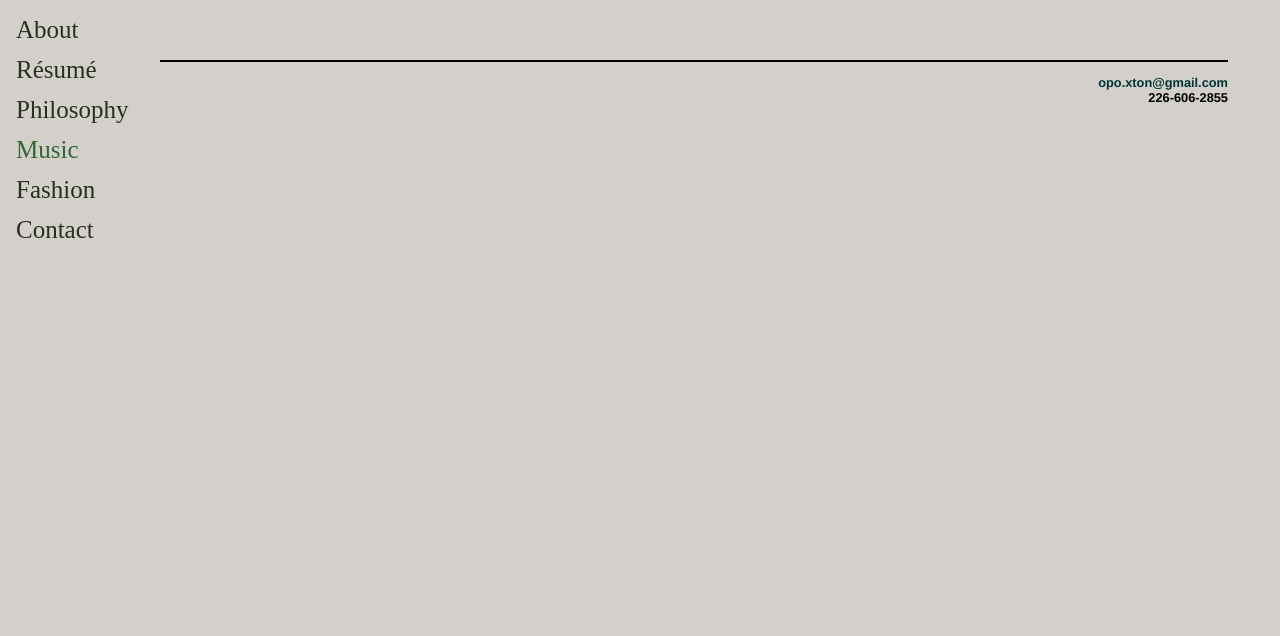
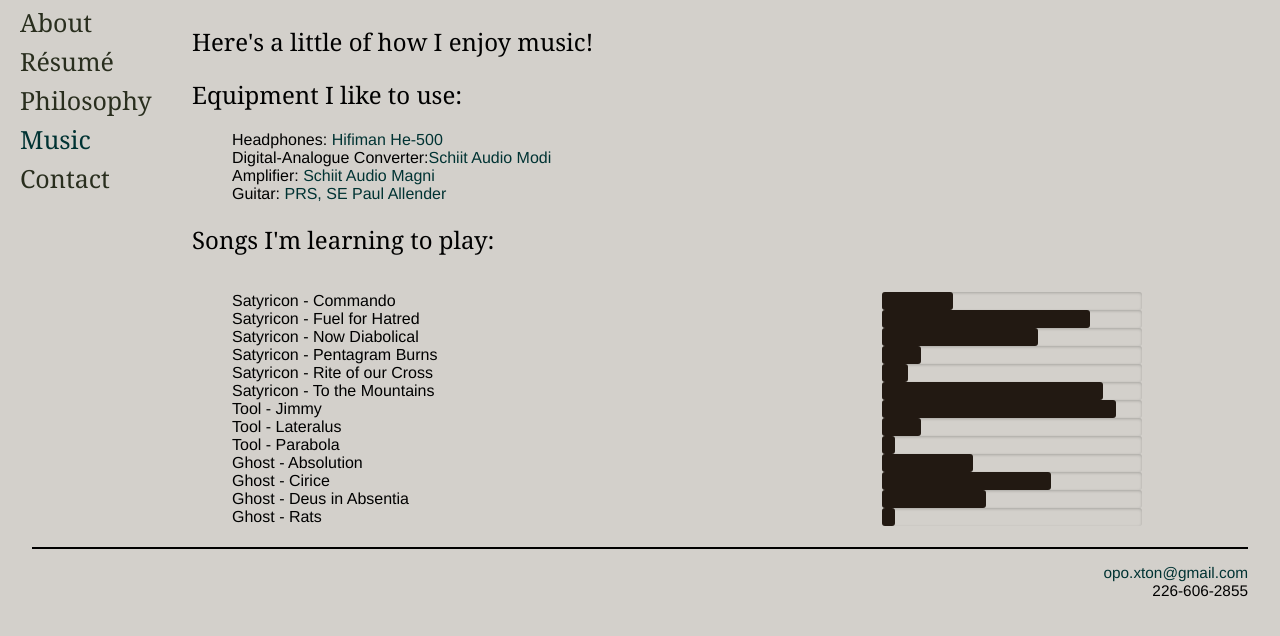
Before and after one commit to allofher/allofher.github.io, a Jekyll site: the page built from music/index.html, in a window 1280 px wide. Shown: the top 636 px of the page. Built offline with Jekyll 4.4.1, drawn with Linux system fonts in a browser that asks for light colours.

Commit message:
music page+
changed global site stuff (re fonts, sizings, footer/nav bar) and created the music page

```diff
--- a/_includes/navigation.html
+++ b/_includes/navigation.html
@@ -1,10 +1,8 @@
 <div class="sidenav">
-  <!--<a href="/" {% if page.url == "/" %}style="color:#336633;"{% endif %}>Home</a>-->
-  <a href="/about" {% if page.url == "/about/" %}style="color:#336633;"{% endif %}>About</a>
+  <a href="/about" {% if page.url == "/about/" %}style="color:#003333;"{% endif %}>About</a>
   <a href="/files/Oxton Resume.pdf">Résumé</a>
-  <a href="/philosophy" {% if page.url == "/philosophy/" %}style="color:#336633;"{% endif %}>Philosophy</a>
-  <!--<a href="/blog" {% if page.url == "/blog/" %}style="color:#336633;"{% endif %}>Blog</a>-->
-  <a href="/music" {% if page.url == "/music/" %}style="color:#336633;"{% endif %}>Music</a>
-  <a href="/fashion" {% if page.url == "/fashion/" %}style="color:#336633;"{% endif %}>Fashion</a>
-  <a href="/about/">Contact</a>
+  <a href="/philosophy" {% if page.url == "/philosophy/" %}style="color:#003333;"{% endif %}>Philosophy</a>
+  <a href="/music" {% if page.url == "/music/" %}style="color:#003333;"{% endif %}>Music</a>
+  <!--<a href="/fashion" {% if page.url == "/fashion/" %}style="color:#003333;"{% endif %}>Fashion</a>-->
+  <a href="mailto:opo.xton@gmail.com">Contact</a>
 </div>
--- a/_layouts/default.html
+++ b/_layouts/default.html
@@ -6,11 +6,13 @@
 			<link rel="stylesheet" type="text/css" href="/css/main.css">
 		</head>
 		<body>
+			<div class="gap-5"></div>
 			{% include navigation.html %}
 			<div class="main">
 			{{ content }}
 
 			</div><!-- /.container -->
+			<div class="gap-5"></div>
 			<footer>
 	    		<ul>
 	        		<li><a href="mailto:opo.xton@gmail.com">opo.xton@gmail.com</a></li>
--- a/css/main.css
+++ b/css/main.css
@@ -1,23 +1,16 @@
-/* ================================================================================================= */
+/* ========================================================================= */
 /* MAIN CSS CONTENT FOR WHOLE SITE */
-/* ================================================================================================= */
+/* ========================================================================= */
+/* Style page content */
+.main {
+  margin-left: 160px; /* Same as the width of the sidebar */
+  padding: 0px 0px;
+}
 
 body {
-    margin: 60px auto;
+    margin: 0px auto;
     background-color: #D3D0CB;
     width: 95%;
-}
-
-nav ul, footer ul {
-    font-family:'Helvetica', 'Arial', 'Sans-Serif';
-    padding: 0px;
-    list-style: none;
-    font-weight: bold;
-}
-
-nav ul li{
-    display: inline;
-    margin-right: 20px;
 }
 
 a {
@@ -30,67 +23,108 @@
 }
 
 h1 {
-    font-size: 3em;
-    font-family:'Helvetica', 'Arial', 'Sans-Serif';
+    font-size: 1.5em;
+    font-family:'Georgia', sans-serif;
+    color: #1B2021;
+}
+
+h2 {
+  font-family: 'Georgia', sans-serif;
+  font-weight: lighter;
+}
+
+ul li {
+  font-family: 'Helvetica', serif;
+}
+
+ul {
+  list-style: none;
 }
 
 p {
-    font-size: 1.5em;
     line-height: 1.4em;
+    font-family: 'Helvetica', serif;
 }
 
+/* ========================================================================= */
+/* empty containers for forced spacing */
+/* ========================================================================= */
+.gap-20 {
+  width:100%;
+  height:20px;
+}
+
+.gap-5 {
+  width:100%;
+  height:5px;
+}
+
+/* ========================================================================= */
+/* footer */
+/* ========================================================================= */
 footer {
-    margin-right: 20px;
     text-align: right;
     border-top: 2px solid black;
     font-size: .8em;
 }
 
-/* ================================================================================================= */
+footer ul {
+    font-family:'Helvetica', sans-serif;
+    padding: 0px;
+    font-size: 1.2em;
+}
+
+/* ========================================================================= */
 /* navigation bar */
-/* ================================================================================================= */
-
+/* ========================================================================= */
 .sidenav {
+  font-family: 'Georgia', sans-serif;
   width: 160px;
   position: fixed;
   top: 0;
   left: 0;
   background-color: #D3D0CB;
   overflow-x: hidden;
-  padding-top: 10px;
 }
 
 /* The navigation menu links */
 .sidenav a {
-  padding: 6px 8px 6px 16px;
+  padding: 5px 0px 0px 20px;
   text-decoration: none;
+  font-family: 'Georgia', sans-serif;
   font-size: 25px;
   color: #292E1E;
   display: block;
 }
 
-/* Style page content */
-.main {
-  margin-left: 160px; /* Same as the width of the sidebar */
-  padding: 0px 10px;
+nav ul li{
+    display: inline;
+    margin-right: 20px;
 }
 
-/* On smaller screens, where height is less than 450px, change the style of the sidebar (less padding and a smaller font size) */
+nav ul {
+    font-family:'Helvetica', sans-serif;
+    padding: 0px;
+    font-weight: bold;
+}
+
+/*Change sidebar for screens with height less than 450px*/
 @media screen and (max-height: 450px) {
   .main {margin-left: 140px;}
   .sidenav {padding-top: 15px; width: 140px;}
   .sidenav a {font-size: 16px;}
 }
 
-/* ================================================================================================= */
+/* ========================================================================= */
 /* Philosophy accordian
-/* ================================================================================================= */
+/* ========================================================================= */
 .accordion {
   background-color: #D3D0CB;
   cursor: pointer;
   padding: 22px;
-  font-size: 3em;
-  font-family:'Helvetica', 'Arial', 'Sans-Serif';
+  font-size: 1.5em;
+  font-family:'Georgia', sans-serif;
+  font-weight: bold;
   color: #1B2021;
   width: 100%;
   text-align: left;
@@ -99,15 +133,50 @@
   transition: 0.4s;
 }
 
-/* Style the accordion panel. Note: hidden by default */
 .panel {
-  font-size: 1.5em;
+  font-family: 'Helvetica', serif;
   padding: 0 18px;
   background-color: #D3D0CB;
   display: none;
   overflow: hidden;
 }
 
-.panel ul{
-  list-style: none;
+/* ========================================================================= */
+/* Music Tab Blocks
+/* ========================================================================= */
+.songTitles {
+  float: left;
 }
+
+.songProgress {
+  float: right;
+  width: 300px;
+  text-align: right;
+}
+
+.progressBar {
+  width: 100%;
+  background-color: inherit;
+  padding 3px;
+  border-radius: 3px;
+  box-shadow: inset 0 1px 3px rgba(0, 0, 0, 0.2);
+}
+
+.progressBarFill{
+  display: block;
+  background-color: #221912;
+  border-radius: 3px;
+  height: 18px;
+}
+
+/*.songProgress ul li {
+  display: inline;
+  border: 1px solid black;
+  margin-left: -1px;
+}*/
+
+.songContainer {
+  position: relative;
+  overflow: auto;
+  width: 90%;
+}
--- a/music/index.html
+++ b/music/index.html
@@ -1,4 +1,105 @@
 ---
 layout: default
-title: Doot Doot
+title: ♪
 ---
+<div>
+  <h2>Here's a little of how I enjoy music!</h2>
+  <h2>Equipment I like to use:</h2>
+    <ul>
+      <li>Headphones: <a href="/files/HiFiMANHE500.pdf">Hifiman He-500</a></li>
+      <li>Digital-Analogue Converter:<a href="http://www.schiit.com/products/modi-1">Schiit Audio Modi</a></li>
+      <li>Amplifier: <a href="http://www.schiit.com/products/magni-1">Schiit Audio Magni</a></li>
+      <li>Guitar: <a href="https://www.sweetwater.com/store/detail/SEPAPB--prs-se-paul-allender-purple-burst">PRS, SE Paul Allender</a></li>
+    </ul>
+  <h2>Songs I'm learning to play:</h2>
+  <div class="songContainer">
+    <div class="songTitles">
+      <ul>
+        <li>Satyricon - Commando</li>
+        <li>Satyricon - Fuel for Hatred</li>
+        <li>Satyricon - Now Diabolical</li>
+        <li>Satyricon - Pentagram Burns</li>
+        <li>Satyricon - Rite of our Cross</li>
+        <li>Satyricon - To the Mountains</li>
+        <li>Tool - Jimmy</li>
+        <li>Tool - Lateralus</li>
+        <li>Tool - Parabola</li>
+        <li>Ghost - Absolution</li>
+        <li>Ghost - Cirice</li>
+        <li>Ghost - Deus in Absentia</li>
+        <li>Ghost - Rats</li>
+      </ul>
+    </div>
+    <div class="songProgress">
+      <ul>
+        <li><!--Satyricon - Commando-->
+          <div class="progressBar">
+            <span class="progressBarFill" style="width:27%;"></span>
+          </div>
+        </li>
+        <li><!--Satyricon - Fuel for Hatred-->
+          <div class="progressBar">
+            <span class="progressBarFill" style="width:80%;"></span>
+          </div>
+        </li>
+        <li><!--Satyricon - Now Diabolical-->
+          <div class="progressBar">
+            <span class="progressBarFill" style="width:60%;"></span>
+          </div>
+        </li>
+        <li><!--Satyricon - Pentagram Burns-->
+          <div class="progressBar">
+            <span class="progressBarFill" style="width:15%;"></span>
+          </div>
+        </li>
+        <li><!--Satyricon - Rite of our Cross-->
+          <div class="progressBar">
+            <span class="progressBarFill" style="width:10%;"></span>
+          </div>
+        </li>
+        <li><!--Satyricon - To the Mountains-->
+          <div class="progressBar">
+            <span class="progressBarFill" style="width:85%;"></span>
+          </div>
+        </li>
+        <li><!--Tool - Jimmy-->
+          <div class="progressBar">
+            <span class="progressBarFill" style="width:90%;"></span>
+          </div>
+        </li>
+        <li><!--Tool - Lateralus-->
+          <div class="progressBar">
+            <span class="progressBarFill" style="width:15%;"></span>
+          </div>
+        </li>
+        <li><!--Tool - Parabola-->
+          <div class="progressBar">
+            <span class="progressBarFill" style="width:5%;"></span>
+          </div>
+        </li>
+        <li><!--Ghost - Absolution-->
+          <div class="progressBar">
+            <span class="progressBarFill" style="width:35%;"></span>
+          </div>
+        </li>
+        <li><!--Ghost - Cirice-->
+          <div class="progressBar">
+            <span class="progressBarFill" style="width:65%;"></span>
+          </div>
+        </li>
+        <li><!--Ghost - Deus in Absentia-->
+          <div class="progressBar">
+            <span class="progressBarFill" style="width:40%;"></span>
+          </div>
+        </li>
+        <li><!--Ghost - Deus in Absentia-->
+          <div class="progressBar">
+            <span class="progressBarFill" style="width:5%;"></span>
+          </div>
+        </li>
+      </ul>
+    </div>
+  </div>
+<!-- Hardcoding doesn't play nicely with length or padding
+     Will need to either link to another platform or develop an actual scaling style -->
+</div>
--- a/philosophy/index.html
+++ b/philosophy/index.html
@@ -1,6 +1,6 @@
 ---
 layout: default
-title: Thinking
+title: Thoughts
 ---
 
 <button class="accordion">What I have Written....</button>
```
Also changed, not shown: 1 other file.
